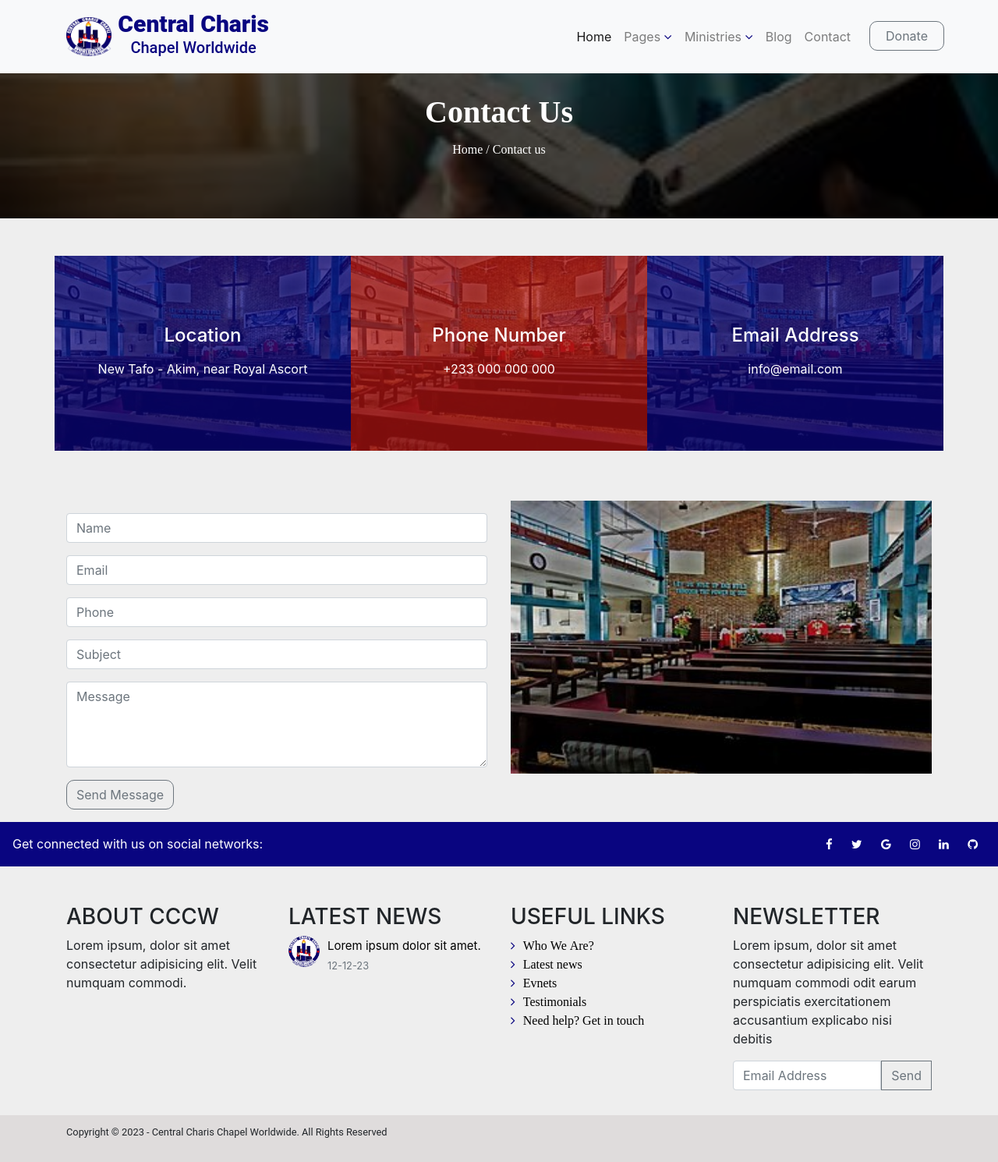
After one commit to godfredtenkorang/cccw, a Django app: page /contact/ in a window 1280 px wide. The commit adds this page. Shown: the whole page at 78% size. Run offline with Django 4.2, Linux system fonts and the light colour scheme; some libraries are stand-ins or nearby versions.

Commit message:
second commit

```diff
--- a/church/static/church/style.js
+++ b/church/static/church/style.js
@@ -0,0 +1,17 @@
+(function () {
+      'use strict';
+      window.addEventListener('load', function () {
+        // Fetch all the forms we want to apply custom Bootstrap validation styles to
+        var forms = document.getElementsByClassName('needs-validation');
+        // Loop over them and prevent submission
+        var validation = Array.prototype.filter.call(forms, function (form) {
+          form.addEventListener('submit', function (event) {
+            if (form.checkValidity() === false) {
+              event.preventDefault();
+              event.stopPropagation();
+            }
+            form.classList.add('was-validated');
+          }, false);
+        });
+      }, false);
+    })();
--- a/church/templates/church/base.html
+++ b/church/templates/church/base.html
@@ -10,11 +10,16 @@
     <link rel="stylesheet" href="https://cdnjs.cloudflare.com/ajax/libs/font-awesome/4.7.0/css/font-awesome.min.css">
     <link rel="preconnect" href="https://fonts.googleapis.com">
     <link rel="preconnect" href="https://fonts.gstatic.com" crossorigin>
+    <link rel="stylesheet" href="https://unpkg.com/aos@next/dist/aos.css" />
     <link rel="stylesheet" href="{% static 'church/lightbox.css' %}">
     {% block css_files %}
 
     {% endblock %}
-    <title>CCCW</title>
+    {% if title %}
+        <title>Central Charis Chapel Worldwide - {{ title }}</title>
+    {% else %}
+        <title>Central Charis Chapel Worldwide</title>
+    {% endif %}
     <!-- #090580, #B31312-->
 </head>
 <style>
@@ -452,14 +457,68 @@
     text-decoration: none;
   }
   /*----------All Heading end----------*/
+
+    .div-section {
+        background-image: url("{% static 'church/images/image1.jpeg' %}");
+        background-repeat: no-repeat;
+        background-size: cover;
+        background-position: center;
+        height: 250px;
+  }
+
+  .div-section::before {
+        content: "";
+        position: absolute;
+        display: block;
+        top: 0;
+        left: 0;
+        right: 0;
+        bottom: 0;
+        height: 250px;
+        opacity: 0.7;
+        background: #090580;
+  }
+
+  .div-section1 {
+        background-image: url("{% static 'church/images/image1.jpeg' %}");
+        background-repeat: no-repeat;
+        background-size: cover;
+        background-position: center;
+        height: 250px;
+  }
+
+  .div-section1::before {
+        content: "";
+        position: absolute;
+        display: block;
+        top: 0;
+        left: 0;
+        right: 0;
+        bottom: 0;
+        height: 250px;
+        opacity: 0.7;
+        background: #B31312;
+  }
+
+  .div-text {
+    color: white;
+    position: relative;
+  }
+
+
+
 </style>
 <body>
     <nav class="navbar fixed-top navbar-expand-lg navbar-light bg-light">
         <div class="container">
-            <a class="navbar-brand" href="{% url 'home' %}">
+            <!-- <a class="navbar-brand" href="{% url 'home' %}">
                 <img src="{% static 'church/images/Church-logo.png' %}" width="50" height="50" class="d-inline-block align-top" alt="">
                 <span style="font-size: 35px;">CCCW</span>
-            </a>
+            </a> -->
+            <a href="{% url 'home' %}"><img src="{% static 'church/images/Church-logo.png' %}" height="50px" alt=""></a>
+            <h1 class="d-none d-md-block pl-2"><a style="font-size: 30px; font-weight: 800; color: #090580; font-family: Roboto;"
+                    class="navbar-brand text-center" href="{% url 'home' %}">Central Charis <h6 style="font-size: 20px;">
+                        Chapel Worldwide</h6></a></h1>
             <button class="navbar-toggler" type="button" data-toggle="collapse" data-target="#navbarSupportedContent"
                 aria-controls="navbarSupportedContent" aria-expanded="false" aria-label="Toggle navigation">
                 <span class="navbar-toggler-icon"></span>
@@ -488,7 +547,7 @@
                             Ministries <i  class="fa fa-angle-down useful-icons"></i>
                         </a>
                         <div class="dropdown-content" aria-labelledby="navbarDropdown">
-                            <a class="dropdown-item" href="{% url 'about' %}">All Ministris</a>
+                            <a class="dropdown-item" href="{% url 'ministry' %}">All Ministris</a>
                             <a class="dropdown-item" href="#">Children Ministry</a>
                             <a class="dropdown-item" href="#">Youth Ministry</a>
                             <a class="dropdown-item" href="#">Women's Followship</a>
@@ -496,39 +555,61 @@
                         </div>
                     </li>
                     <li class="nav-item">
-                        <a class="nav-link" href="#">Blog</a>
+                        <a class="nav-link" href="{% url 'blog' %}">Blog</a>
                     </li>
                     <li class="nav-item">
-                        <a class="nav-link" href="#">Contact</a>
+                        <a class="nav-link" href="{% url 'contact' %}">Contact</a>
                     </li>
                     <div>
-                        <a class="btn btn-outline-secondary col-sm d-flex justify-content-center ml-3" href="">Donate</a>
+                        <a class="btn btn-outline-secondary col-sm d-flex justify-content-center ml-3" href="{% url 'donate' %}">Donate</a>
                     </div>
                 </ul>
             </div>
         </div>
     </nav>
     {% block content %}{% endblock %}
+    <section class="d-flex justify-content-between p-3 text-white" style="background-color: #090580">
+        <!-- Left -->
+        <div class="me-5">
+            <span>Get connected with us on social networks:</span>
+        </div>
+        <!-- Left -->
+
+        <!-- Right -->
+        <div class="icon-bar">
+            <a href="" class="text-white">
+                <i class="fa fa-facebook-f"></i>
+            </a>
+            <a href="" class="text-white">
+                <i class="fa fa-twitter"></i>
+            </a>
+            <a href="" class="text-white">
+                <i class="fa fa-google"></i>
+            </a>
+            <a href="" class="text-white">
+                <i class="fa fa-instagram"></i>
+            </a>
+            <a href="" class="text-white">
+                <i class="fa fa-linkedin"></i>
+            </a>
+            <a href="" class="text-white">
+                <i class="fa fa-github"></i>
+            </a>
+        </div>
+        <!-- Right -->
+    </section>
     <section class="pt-5 pb-4" style="background-color:#eee">
         <div class="container">
             <div class="row">
                 <div class="col-md-3 mb-5">
                     <div>
-                        <h3>About CCCW</h3>
+                        <h3>ABOUT CCCW</h3>
                         <p>Lorem ipsum, dolor sit amet consectetur adipisicing elit. Velit numquam commodi.</p>
-                        <div class="icon-bar">
-                            <a href="https://web.facebook.com/alo.judgement" class="facebook"><i class="fa fa-facebook"></i></a>
-                            <a href="https://twitter.com/GodfredTenkora3" class="twitter"><i class="fa fa-twitter"></i></a>
-                            <a href="" class="google"><i class="fa fa-google"></i></a>
-                            <a href="https://www.linkedin.com/in/godfred-tenkorang-616833242/" class="linkedin"><i
-                                    class="fa fa-linkedin"></i></a>
-                            <a href="https://www.youtube.com/channel/UC7FdcUoK1laj3st9t06PzHg" class="youtube"><i class="fa fa-youtube"></i></a>
-                        </div>
                     </div>
                 </div>
                 <div class="col-md-3 mb-5">
                     <div>
-                        <h3>Latest News</h3>
+                        <h3>LATEST NEWS</h3>
                         <div class="footer pb-3">
                             <div class="footer-img">
                                 <img style="float:left;" class="rounded-circle" src="{% static 'church/images/Church-logo.png' %}" height="40px" width="40px" alt="">
@@ -543,7 +624,7 @@
                 </div>
                 <div class="col-md-3 mb-5">
                     <div>
-                        <h3>Useful Links</h3>
+                        <h3>USEFUL LINKS</h3>
                         <div>
                             <i class="fa fa-angle-right useful-icons"><a class="useful-links" href="">Who We Are?</a></i>
                             <br>
@@ -559,7 +640,7 @@
                 </div>
                 <div class="col-md-3 2">
                     <div>
-                        <h3>Newsletter</h3>
+                        <h3>NEWSLETTER</h3>
                         <p>Lorem ipsum, dolor sit amet consectetur adipisicing elit. Velit numquam commodi odit earum perspiciatis
                             exercitationem accusantium explicabo nisi debitis</p>
                         <form method="POST">
@@ -574,6 +655,7 @@
             </div>
         </div>
     </section>
+    <!-- Copyright -->
     <section style="background-color: #dfdcdc; height:60px">
         <div class="container">
             <div class="pt-2">
@@ -581,6 +663,13 @@
             </div>
         </div>
     </section>
+    <script src="https://unpkg.com/aos@next/dist/aos.js"></script>
+    <script>
+        AOS.init({
+            duration: 1000,
+            once: true
+        });
+    </script>
     <script src="{% static 'church/lightbox-plus-jquery.js' %}"></script>
     <script src="{% static 'church/style.js' %}"></script>
     <script src="https://code.jquery.com/jquery-3.2.1.slim.min.js"
@@ -592,6 +681,26 @@
     <script src="https://cdn.jsdelivr.net/npm/bootstrap@4.0.0/dist/js/bootstrap.min.js"
         integrity="sha384-JZR6Spejh4U02d8jOt6vLEHfe/JQGiRRSQQxSfFWpi1MquVdAyjUar5+76PVCmYl"
         crossorigin="anonymous"></script>
+
+    <script>
+        (function () {
+                'use strict';
+                window.addEventListener('load', function () {
+                    // Fetch all the forms we want to apply custom Bootstrap validation styles to
+                    var forms = document.getElementsByClassName('needs-validation');
+                    // Loop over them and prevent submission
+                    var validation = Array.prototype.filter.call(forms, function (form) {
+                        form.addEventListener('submit', function (event) {
+                            if (form.checkValidity() === false) {
+                                event.preventDefault();
+                                event.stopPropagation();
+                            }
+                            form.classList.add('was-validated');
+                        }, false);
+                    });
+                }, false);
+            })();
+    </script>
 </body>
 
 </html>
--- /dev/null
+++ b/church/templates/church/contact.html
@@ -0,0 +1,98 @@
+{% extends 'church/base.html' %}
+{% load static %}
+{% load embed_video_tags %}
+{% block css_files %}
+<link rel="stylesheet" type="text/css" href="{% static 'church/style.css' %}">
+{% endblock %}
+{% block content %}
+<section class="myHeading">
+    <div class="container">
+        <div class="row">
+            <div class="col">
+                <h1 class="myTitle text-center">Contact Us</h1>
+                <h6 class="myTitle2 text-center"><a class="myTitleLink" href="{% url 'home' %}">Home </a>/ Contact us</h6>
+            </div>
+        </div>
+    </div>
+</section>
+<section class="pt-5 pb-3" style="background-color: #eee;">
+    <div class="container">
+        <div class="row">
+            <div class="div-section col-lg-4 col-md-4 col-sm-12 pb-3">
+                <div class="div-text text-center pt-4">
+                    <img src="" height="50px" alt="">
+                    <br>
+                    <br>
+                    <h4 class="pt-3">Location</h4>
+                    <p class="pt-2">New Tafo - Akim, near Royal Ascort</p>
+                </div>
+            </div>
+            <div class="div-section1 col-lg-4 col-md-4 col-sm-12 pb-3">
+                <div class="div-text text-center pt-4">
+                    <img src="" height="50px" alt="">
+                    <br>
+                    <br>
+                    <h4 class="pt-3 div-text">Phone Number</h4>
+                    <p class="pt-2">+233 000 000 000</p>
+                </div>
+            </div>
+            <div class="div-section col-lg-4 col-md-4 col-sm-12 pb-3">
+                <div class="div-text text-center pt-4">
+                    <img src="" height="50px" alt="">
+                    <br>
+                    <br>
+                    <h4 class="pt-3">Email Address</h4>
+                    <p class="pt-2">info@email.com</p>
+                </div>
+            </div>
+        </div>
+    </div>
+</section>
+<section class="pt-5" style="background-color: #eee;">
+    <div class="container">
+        <div class="row">
+            <div class="col-md-6">
+                <form method="POST" class="needs-validation pt-3" novalidate>
+                    {% csrf_token %}
+                    <div class="form-group">
+                        <input type="text" class="form-control" id="name" name="name" placeholder="Name" required>
+                        <div class="invalid-feedback">
+                            Please enter your name.
+                        </div>
+                    </div>
+                    <div class="form-group">
+                        <input type="email" class="form-control" id="email" name="email" placeholder="Email" required>
+                        <div class="invalid-feedback">
+                            Please enter a valid email.
+                        </div>
+                    </div>
+                    <div class="form-group mt-3">
+                        <input type="number" class="form-control" id="phone" name="phone" placeholder="Phone" required>
+                        <div class="invalid-feedback">
+                            Please enter a phone number.
+                        </div>
+                    </div>
+                    <div class="form-group">
+                        <input type="text" class="form-control" id="subject" name="subject" placeholder="Subject" required>
+                        <div class="invalid-feedback">
+                            Please enter a subject.
+                        </div>
+                    </div>
+                    <div class="form-group">
+                        <textarea class="form-control" id="message" name="message" rows="4" placeholder="Message" required></textarea>
+                        <div class="invalid-feedback">
+                            Please enter your message.
+                        </div>
+                    </div>
+                    <button class="btn btn-outline-secondary mb-3" type="submit">Send Message</button>
+                </form>
+            </div>
+            <div class="col-md-6">
+                <div>
+                    <img src="{% static 'church/images/image1.jpeg' %}" height="350px" width="100%" alt="">
+                </div>
+            </div>
+        </div>
+    </div>
+</section>
+{% endblock %}
--- a/church/templates/church/home.html
+++ b/church/templates/church/home.html
@@ -4,8 +4,8 @@
     <link rel="stylesheet" type="text/css" href="{% static 'church/style.css' %}">
 {% endblock %}
 {% block content %}
-<section>
-<div id="carouselExampleFade" class="carousel slide carousel-fade" data-ride="carousel">
+<section >
+<div data-aos="fade-left" id="carouselExampleFade" class="carousel slide carousel-fade" data-ride="carousel">
     <div class="carousel-inner">
         <div class="carousel-item active">
             <img class="d-block w-100" src="{% static 'church/images/image1.jpeg' %}" height="700px" alt="First slide">
--- a/church/urls.py
+++ b/church/urls.py
@@ -7,4 +7,9 @@ urlpatterns = [
     path('event/', views.event, name='event'),
     path('gallery/', views.gallery, name='gallery'),
     path('youtube/', views.youtube, name='youtube'),
+    path('ministry/', views.ministry, name='ministry'),
+    path('blog/', views.blog, name='blog'),
+    path('blog_detail/', views.blog_detail, name='blog-detail'),
+    path('contact/', views.contact, name='contact'),
+    path('donate/', views.donate, name='donate'),
 ]
--- a/church/views.py
+++ b/church/views.py
@@ -13,6 +13,20 @@ def event(request):
 def gallery(request):
     return render(request, 'church/gallery.html')
 
-
 def youtube(request):
     return render(request, 'church/youtube.html')
+
+def ministry(request):
+    return render(request, 'church/ministry.html')
+
+def blog(request):
+    return render(request, 'church/blog.html')
+
+def blog_detail(request):
+    return render(request, 'church/blog_detail.html')
+
+def contact(request):
+    return render(request, 'church/contact.html')
+
+def donate(request):
+    return render(request, 'church/donate.html')
```
Also changed, not shown: church/templates/church/blog.html (added, +35 -0 lines), church/templates/church/blog_detail.html (added, +35 -0 lines), church/templates/church/donate.html (added, +94 -0 lines), church/templates/church/ministry.html (added, +48 -0 lines), church/static/church/style.css (line endings or trailing spaces).
